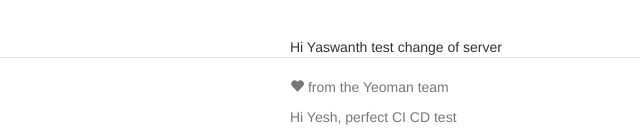
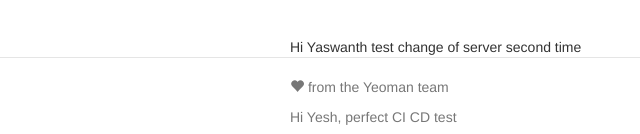
Before and after one commit to yvadugu-insight/sample, a website: page app/index.html in a window 1280 px wide. Shown: the part 773-907 px from the top of the page, 0-640 px from the left. Drawn offline with nearby package versions, Linux system fonts and the light colour scheme; some packages are replaced by stand-ins of ours; files that its build step writes are made by us from their sources; files whose address does not match are found by name.

Commit message:
Update index.html

```diff
--- a/app/index.html
+++ b/app/index.html
@@ -50,7 +50,7 @@
 
     <div class="container">
     <div ng-view=""></div>
-    <div>Hi Yaswanth test change of server</div>
+    <div>Hi Yaswanth test change of server second time</div>
     </div>
 
     <div class="footer">
```
